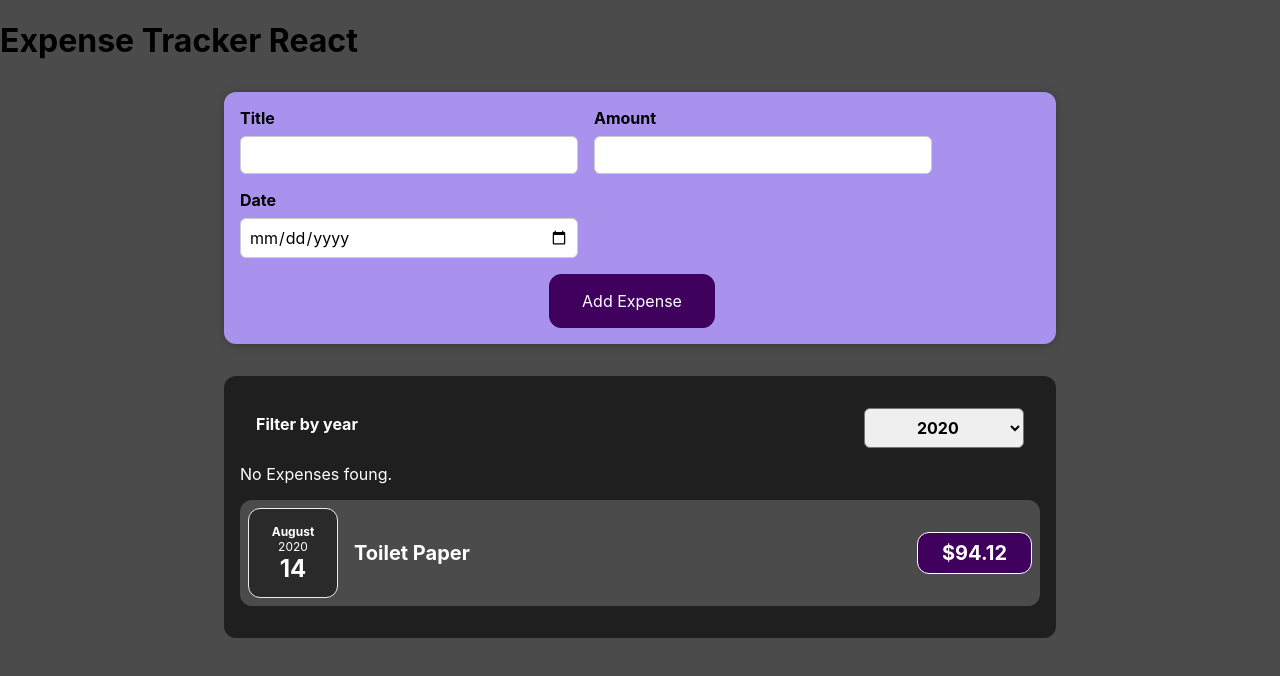
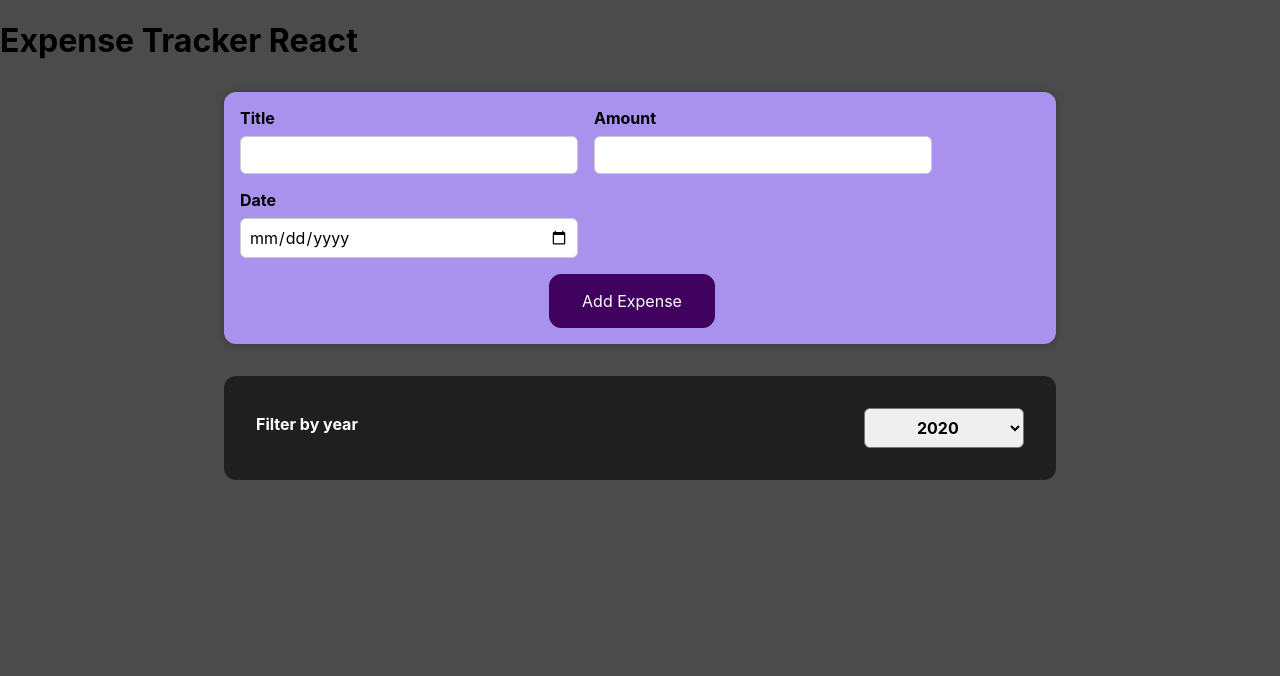
Before and after one commit to eniskastrati/expense-tracker-react, a React (Create React App) app: page / in a window 1280 px wide. Shown: the top 676 px of the page. Built offline with nearby package versions, Linux system fonts and the light colour scheme.

Commit message:
UPDATE: impot new component

```diff
--- a/src/components/Expenses/Expenses.jsx
+++ b/src/components/Expenses/Expenses.jsx
@@ -3,6 +3,7 @@ import ExpenseItem from "./ExpenseItem";
 import "./Expenses.css";
 import Card from "../UI/Card";
 import ExpensesFilter from "../NewExpenses/ExpenseFilter/ExpenseFilter";
+import ExpensesList from "./ExpensesList";
 
 function NewExpensesComponent({ ...props }) {
   const [filterdYear, setFilteredYear] = useState("2020");
@@ -15,6 +16,21 @@ function NewExpensesComponent({ ...props }) {
     return expense.date.getFullYear().toString() === filterdYear;
   });
 
+  let expenseContent = <p style={{color: "white"}}>No Expenses foung. </p>;
+
+  if(filteredExpenses.length > 0) {
+    expenseContent = filteredExpenses.map((expense) => {
+      return (
+        <ExpenseItem
+          key={expense.id}
+          title={expense.title}
+          amount={expense.amount}
+          date={expense.date}
+        />
+      );
+    })
+  }
+
   return (
     <>
       <Card className="expenses">
@@ -22,19 +38,7 @@ function NewExpensesComponent({ ...props }) {
           selected={filterdYear}
           onSelectedYearValue={getSelectedYearValue}
         />
-        {filteredExpenses && <p style={{color: "white"}}>No Expenses foung. </p>}
-        {filteredExpenses.length > 0 && (
-          filteredExpenses.map((expense) => {
-            return (
-              <ExpenseItem
-                key={expense.id}
-                title={expense.title}
-                amount={expense.amount}
-                date={expense.date}
-              />
-            );
-          })
-        )}
+        <ExpensesList data={filteredExpenses}/>
       </Card>
     </>
   );
```
